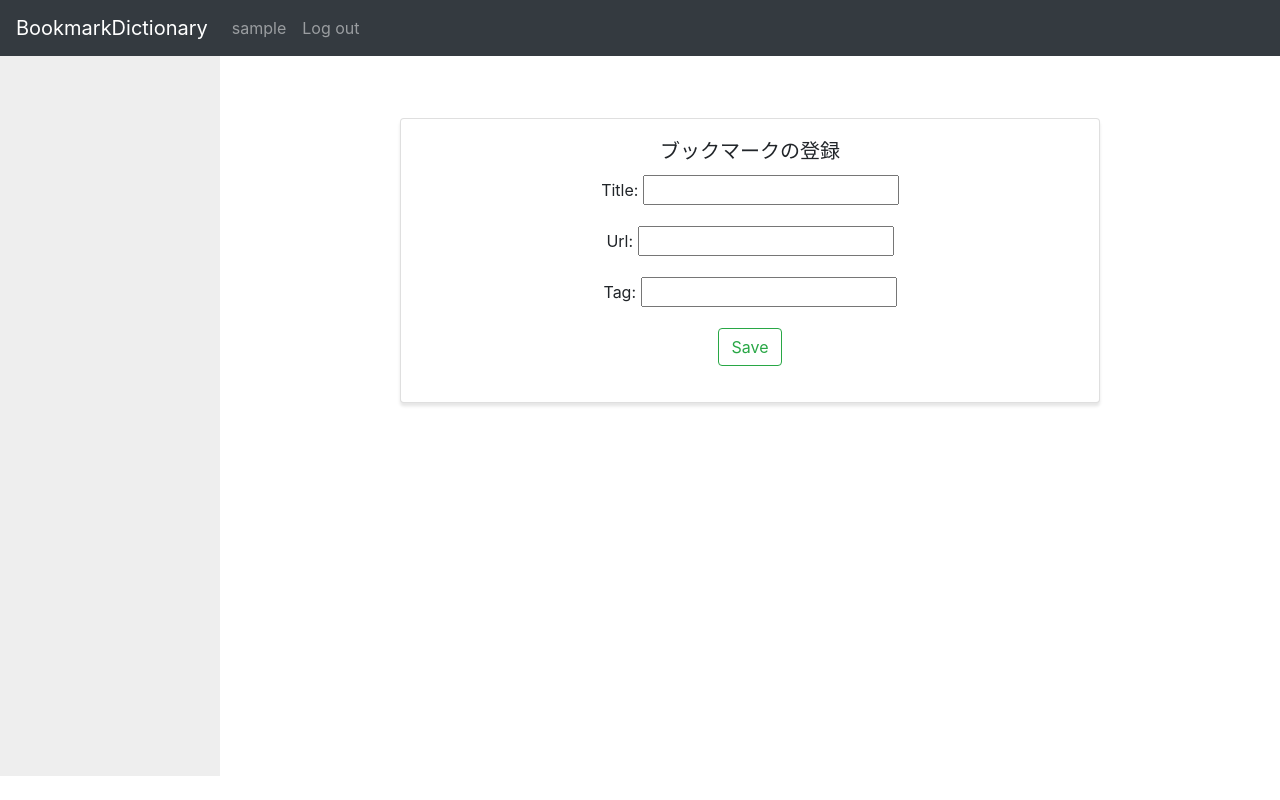
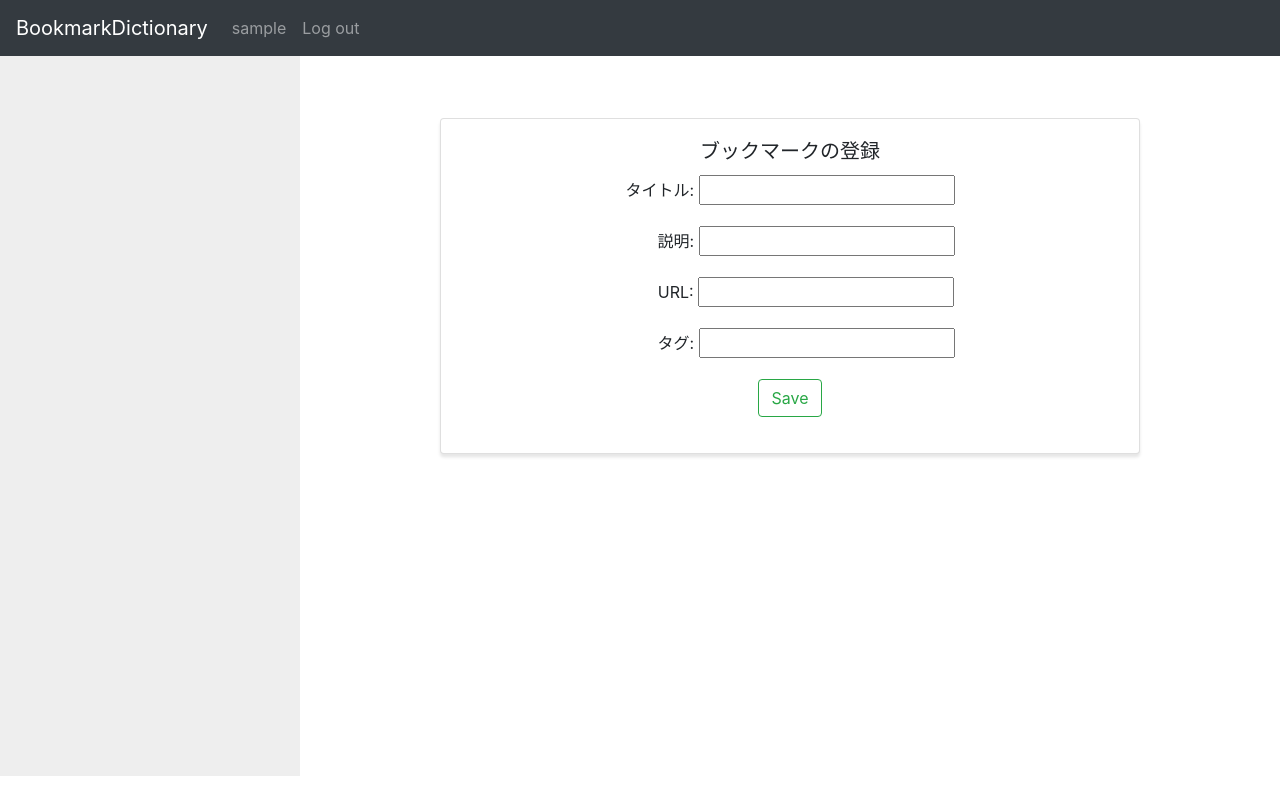
Before and after one commit to ueki8bati/BMD, a Django app: page /bookmark/add/ in a window 1280 px wide. Run offline with Django 4.2, Linux system fonts and the light colour scheme; the visitor is signed in with stand-in values (Sample User, id 1); data that the repository does not hold is empty; some libraries are stand-ins or nearby versions.

Commit message:
説明項目の追加

```diff
--- a/bookmarkd/forms.py
+++ b/bookmarkd/forms.py
@@ -3,7 +3,10 @@ from django import forms
 from .models import Dictionary
 
 class DictionaryForm(forms.ModelForm):
-
+    title = forms.CharField(max_length=8,required=True,label="タイトル")
+    description = forms.CharField(max_length=32,required=False,label="　　説明",widget=forms.TextInput)
+    url = forms.URLField(required=False,label="　　URL")
+    tag = forms.CharField(max_length=256,label="　　タグ")
     class Meta:
         model = Dictionary
-        fields = ('title', 'url', 'tag')
+        fields = ('title','description','url','tag')
--- a/bookmarkd/models.py
+++ b/bookmarkd/models.py
@@ -6,7 +6,8 @@ from django.utils import timezone
 
 class Dictionary(models.Model):
     author = models.ForeignKey(settings.AUTH_USER_MODEL, on_delete=models.CASCADE, default=None)
-    title = models.CharField(max_length=256)
+    title = models.CharField(max_length=8, null=False, blank=False, default=None)
+    description = models.TextField(max_length=32, default=None)
     url = models.URLField()
     tag = models.CharField(max_length=256)
     url_tag = models.CharField(max_length=2560,default=None)
--- a/static/css/style.css
+++ b/static/css/style.css
@@ -1,26 +1,26 @@
 #header {
     box-sizing: border-box;
-    background: #ccc;
+    background: #d5d5d5;
     height: 50px;
   }
 
 #main {
     box-sizing: border-box;
-    margin-left: 220px;
+    margin-left: 300px;
     padding: 20px 40px;
   }
 #sub {
     box-sizing: border-box;
     top: 56px;
     height: 90%;
-    width: 220px;
+    width: 300px;
     position: fixed;
     overflow: auto;
     background: #eee;
     padding: 0px;
 }
 
-.box1 {
+.bookmarkbox {
     border: solid 2px black;
     background: #eee;
     width: 100%;
@@ -29,6 +29,11 @@
     */
 }
 
+.description {
+    color: gray;
+    padding-left: 10px;
+    padding-right: 10px;
+}
 
 .card-profile {
     width: 700px;
--- a/templates/base.html
+++ b/templates/base.html
@@ -57,8 +57,9 @@
     <aside id="sub">
       {% if user.is_authenticated %}
         {% for bookmark in object_list %}
-          <div class="box1">
-            <h3>{{forloop.counter}}:<a href="{% url 'bookmarkd:detail' id=bookmark.id %}">{{ bookmark.title }}</a></h3></br>
+          <div class="bookmarkbox">
+            <h3>{{forloop.counter}}:<a href="{% url 'bookmarkd:detail' id=bookmark.id %}">{{ bookmark.title }}</a></h3>
+            <div class="description">{{ bookmark.description }}</div>
           </div>
         {% endfor %}
       {% endif %}
--- a/templates/bookmarkd/detail.html
+++ b/templates/bookmarkd/detail.html
@@ -16,8 +16,12 @@
             <table class="profile_table mb-4">
                 <tbody>
                 <tr>
-                    <th class="header">title</th>
+                    <th class="header">タイトル</th>
                     <td class="data">{{ bookmark.title }}</td>
+                </tr>
+                <tr>
+                    <th class="header">説明</th>
+                    <td class="data">{{ bookmark.description }}</td>
                 </tr>
                 <tr>
                     <th class="header">URL</th>
```
Also changed, not shown: bookmarkd/migrations/0003_dictionary_description_alter_dictionary_title.py (added).
